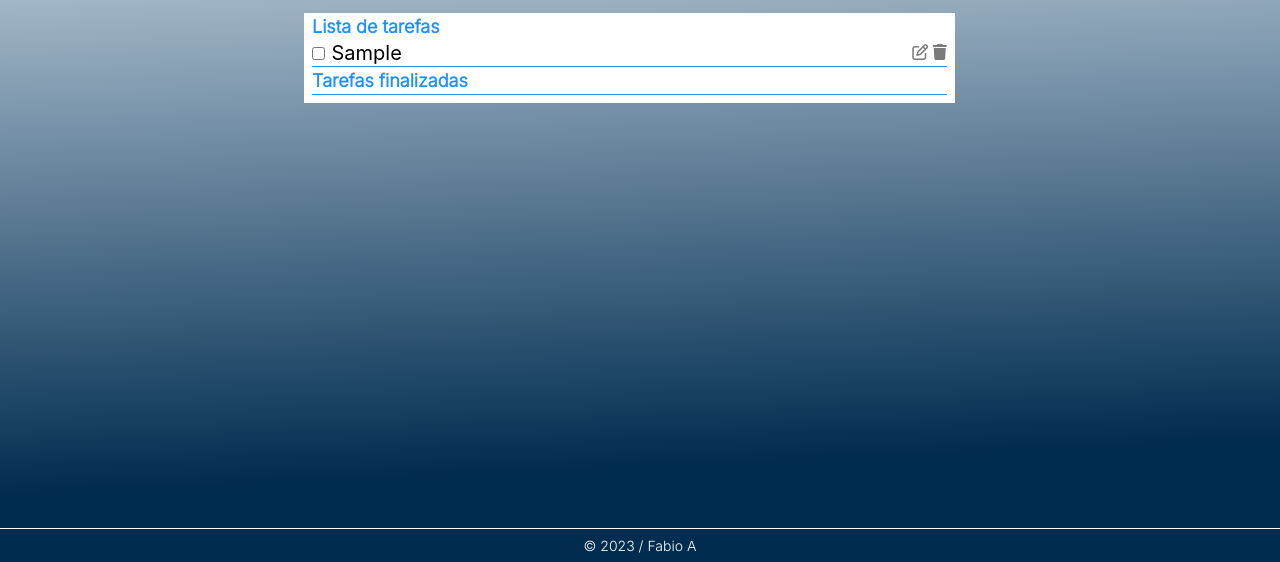
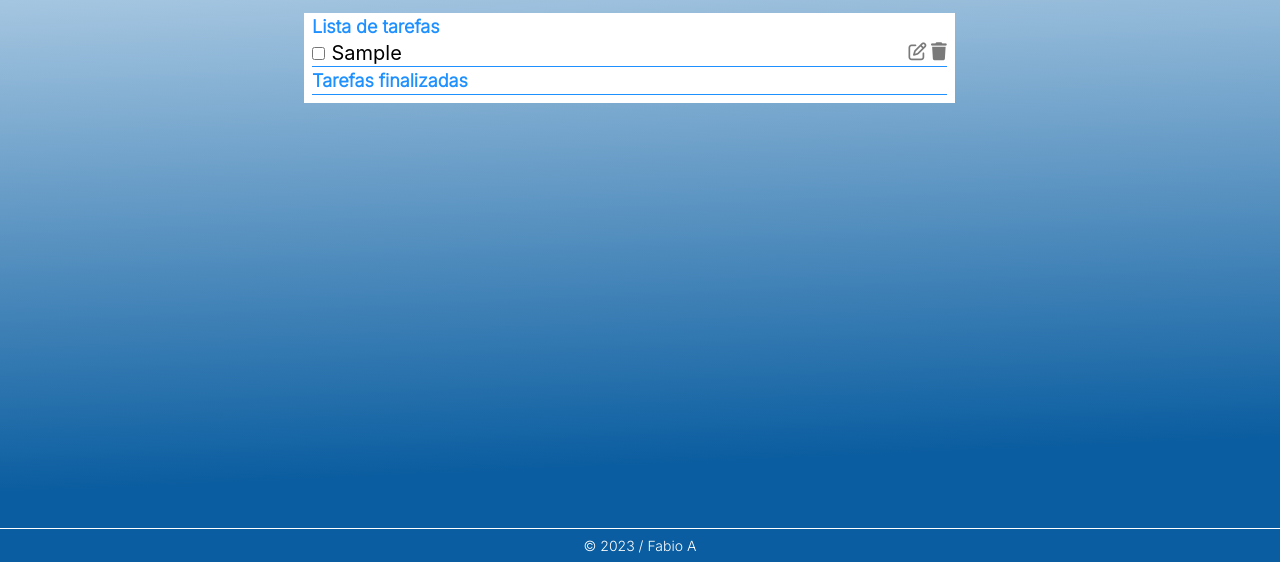
Before and after one commit to fbamorim/minhas-tarefas, a plain HTML site: page index.html in a window 1280 px wide. Both pictures are taken after typing "Sample" into the empty fields and a click on the button "Salvar". Shown: the part 238-800 px from the top of the page. Drawn offline with nearby package versions, Linux system fonts and the light colour scheme.

Commit message:
editar icon[C

```diff
--- a/assets/style.css
+++ b/assets/style.css
@@ -1,6 +1,6 @@
 html {
 
-  background: linear-gradient(177.52deg, #0182eb15 2.11%, #002c50 85.5%);
+  background: linear-gradient(177.52deg, #0182eb15 2.11%, #0a5da0 85.5%);
   background-repeat: no-repeat;
   height: 100%;
 }
@@ -93,3 +93,7 @@ footer {
 footer p {
   margin: 6px 0;
 }
+
+i {
+  font-size: 18px;
+}
```
